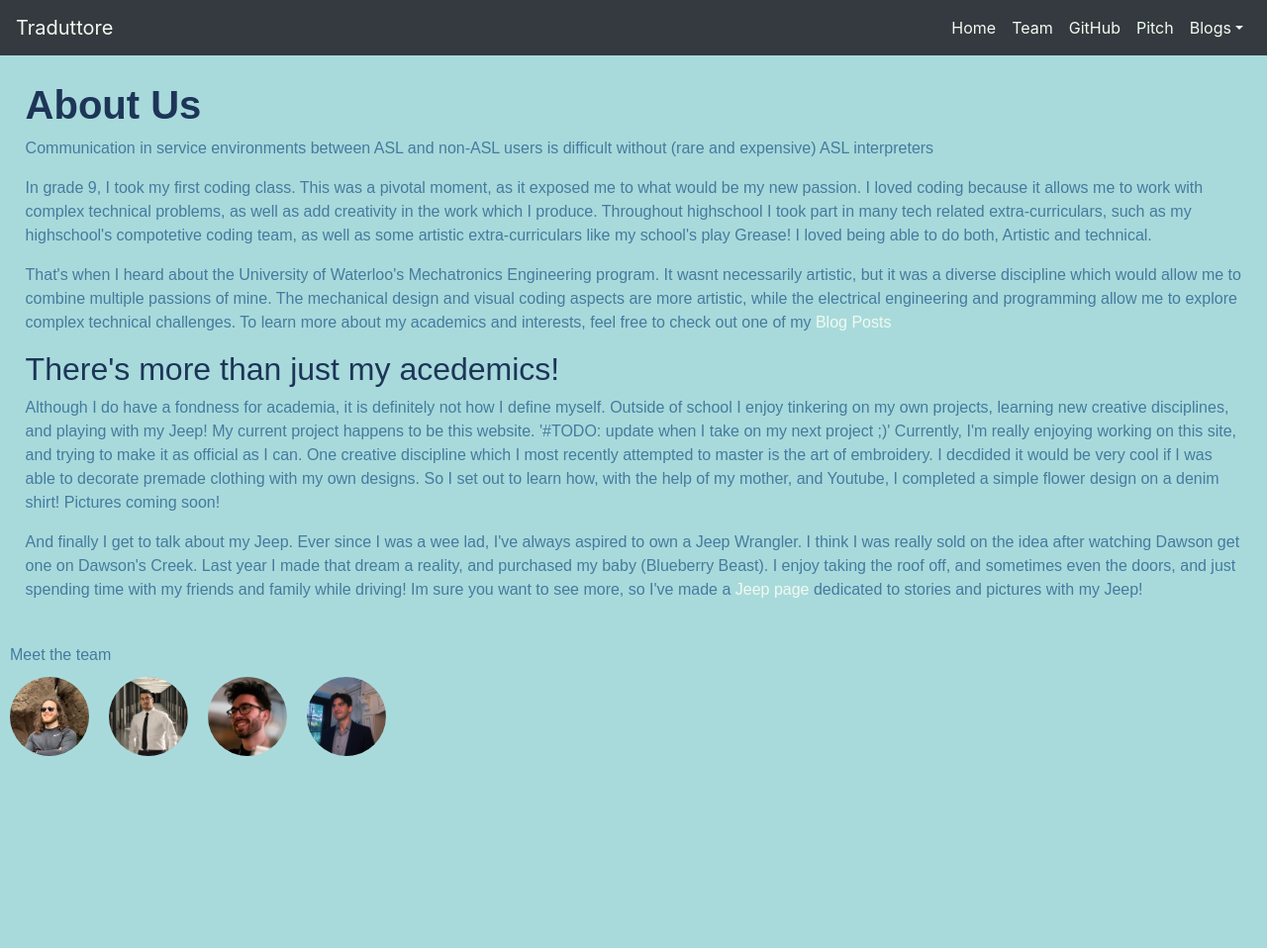
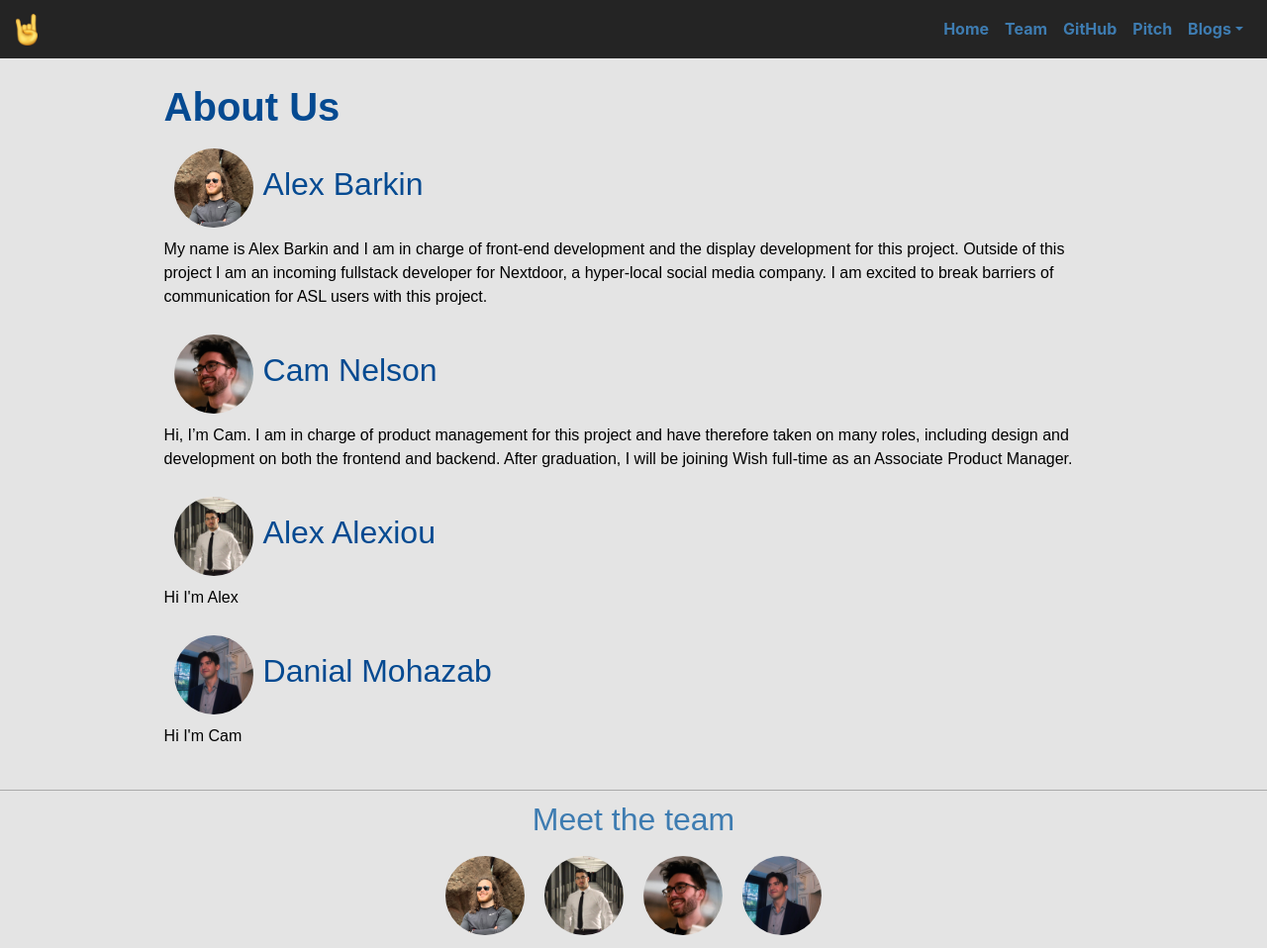
Before and after one commit to traduttore/traduttore.github.io, a Gatsby site: page /Team in a window 1280 px wide. Shown: the whole page at 99% size. Before the commit the page ends 800 px from the top, so only its background shows below. Built offline with nearby package versions, Linux system fonts and the light colour scheme; Gatsby itself is replaced by a stand-in of ours; a web font is replaced by a local one.

Commit message:
Visual changes

```diff
--- a/src/components/Callingcard.jsx
+++ b/src/components/Callingcard.jsx
@@ -9,8 +9,14 @@ import "../styles/app.css";
 const Callingcard = () => (
   <div className="container--address">
     <address className="container--address-me">
-    <p style={{margin:"0 10px"}}>{`Meet the team\n`}</p>
-    <div>
+    <div style={
+      {height: "1px",
+      width: "100%",
+      backgroundColor: "darkgray",
+      marginBottom: "10px"
+    }}/>
+    <h2 style={{width:"fit-content", marginLeft:"auto", marginRight:"auto"}}><a href='/Team/'>{`Meet the team\n`}</a></h2>
+    <div style={{width:"fit-content", marginLeft:"auto", marginRight:"auto"}}>
       <a href="https://www.linkedin.com/in/abarkin/" target="_blank">
         <img src={headshotAlex} className="headshot" alt="headshot"/>
       </a>
--- a/src/components/Header.jsx
+++ b/src/components/Header.jsx
@@ -2,21 +2,19 @@ import React from "react";
 
 import {
   Collapse,
-  Tooltip,
   Navbar,
   NavbarToggler,
   NavbarBrand,
   Nav,
   NavItem,
   NavLink,
-  Modal,
-  ModalBody,
   UncontrolledDropdown,
   DropdownToggle,
-  Progress,
   DropdownMenu,
   DropdownItem,
 } from "reactstrap";
+
+import logo from "../../static/trad-icon.png";
 
 import "../styles/app.css";
 import "bootstrap/dist/css/bootstrap.min.css";
@@ -57,11 +55,11 @@ class Header extends React.Component {
   render() {
     return (
       <nav>
-        <Navbar color="dark" dark expand="md">
-          <NavbarBrand href="/">Traduttore</NavbarBrand>
+        <Navbar className="nav-head" expand="md">
+          <NavbarBrand href="/Home/"><img style={{width: '22px', height: '32px'}}src={logo}/></NavbarBrand>
           <NavbarToggler onClick={this.dropDownToggle} />
           <Collapse isOpen={this.state.dropDownIsOpen} navbar>
-            <Nav className="ml-auto" navbar>
+            <Nav style={{fontWeight: 700}} className="ml-auto" navbar>
               <NavItem>
                 <NavLink href="/Home/">Home</NavLink>
               </NavItem>
--- a/src/components/Layout.jsx
+++ b/src/components/Layout.jsx
@@ -6,7 +6,7 @@ import Callingcard from "./Callingcard.jsx";
 
 import "../styles/app.css";
 
-const Layout = ({ hasNoBorder, children }) => (
+const Layout = ({ hasNoBorder, children, image }) => (
   <>
     <Helmet
       title={"Traduttore"}
@@ -20,6 +20,7 @@ const Layout = ({ hasNoBorder, children }) => (
       ]}
     />
     <Header />
+    {image}
     <main
       className={hasNoBorder ? "container--main--no-border" : "container--main"}
     >
--- a/src/pages/Team.jsx
+++ b/src/pages/Team.jsx
@@ -1,6 +1,11 @@
 import React from "react";
 
 import Layout from "../components/Layout.jsx";
+
+import headshotAlex from "../images/headshot_alex.jpg";
+import headshotAlexiou from "../images/headshot_alexiou.jpeg";
+import headshotCam from "../images/headshot_cam.jpeg";
+import headshotDanial from "../images/headshot_danial.jpeg";
 
 import "../styles/app.css";
 
@@ -8,55 +13,39 @@ const Team = () => (
   <Layout>
     <h1>About Us</h1>
     <article className="blog-post-content">
-      <p>
-        {`Communication in service environments between ASL and non-ASL users is difficult without (rare and expensive) ASL interpreters`}
-      </p>
-      <p>
-        {`In grade 9, I took my first coding class. This was a pivotal moment, as
-        it exposed me to what would be my new passion. I loved coding because it
-        allows me to work with complex technical problems, as well as add
-        creativity in the work which I produce. Throughout highschool I took
-        part in many tech related extra-curriculars, such as my highschool's
-        compotetive coding team, as well as some artistic extra-curriculars like
-        my school's play Grease! I loved being able to do both, Artistic and
-        technical.`}
-      </p>
-      <p>
-        {`That's when I heard about the University of Waterloo's Mechatronics
-        Engineering program. It wasnt necessarily artistic, but it was a diverse
-        discipline which would allow me to combine multiple passions of mine.
-        The mechanical design and visual coding aspects are more artistic, while
-        the electrical engineering and programming allow me to explore complex
-        technical challenges. To learn more about my academics and interests,
-        feel free to check out one of my `}
-        <a href="/Blog">Blog Posts</a>
-      </p>
-      <h2>{`There's more than just my acedemics!`}</h2>
-      <p>
-        {`Although I do have a fondness for academia, it is definitely not how I
-        define myself. Outside of school I enjoy tinkering on my own projects,
-        learning new creative disciplines, and playing with my Jeep! My current
-        project happens to be this website. '#TODO: update when I take on my
-        next project ;)' Currently, I'm really enjoying working on this site,
-        and trying to make it as official as I can. One creative discipline
-        which I most recently attempted to master is the art of embroidery. I
-        decdided it would be very cool if I was able to decorate premade
-        clothing with my own designs. So I set out to learn how, with the help
-        of my mother, and Youtube, I completed a simple flower design on a denim
-        shirt! Pictures coming soon!`}
-        {/* <comment> add Gallery Page </comment> */}
-      </p>
-      <p>
-        {`And finally I get to talk about my Jeep. Ever since I was a wee lad,
-        I've always aspired to own a Jeep Wrangler. I think I was really sold on
-        the idea after watching Dawson get one on Dawson's Creek. Last year I
-        made that dream a reality, and purchased my baby (Blueberry Beast). I
-        enjoy taking the roof off, and sometimes even the doors, and just
-        spending time with my friends and family while driving! Im sure you want
-        to see more, so I've made a `}
-        <a href="/Jeep">Jeep page</a>
-        {` dedicated to stories and pictures with my Jeep!`}
-      </p>
+      <div style={{display: 'flex'}}>
+        <a href="https://www.linkedin.com/in/abarkin/" target="_blank">
+          <img src={headshotAlex} className="headshot" alt="headshot"/>
+        </a>
+        <h2 style ={{flex: 1,alignSelf: "center"}}>Alex Barkin</h2>
+      </div>
+      <p>{`My name is Alex Barkin and I am in charge of front-end development and the display
+      development for this project. Outside of this project I am an incoming fullstack developer
+      for Nextdoor, a hyper-local social media company. I am excited to break barriers of communication
+      for ASL users with this project.`}</p>
+      <div style={{display: 'flex'}}>
+        <a href="https://www.linkedin.com/in/camcnelson/" target="_blank">
+          <img src={headshotCam} className="headshot" alt="headshot" />
+        </a>
+        <h2 style ={{flex: 1,alignSelf: "center"}}>Cam Nelson</h2>
+      </div>
+      <p>{`Hi, I’m Cam. I am in charge of product management for this project and have therefore
+      taken on many roles, including design and development on both the frontend and backend.
+      After graduation, I will be joining Wish full-time as an Associate Product Manager. `}</p>
+      <div style={{display: 'flex'}}>
+        <a href="https://www.linkedin.com/in/alex-alexiou/" target="_blank">
+          <img src={headshotAlexiou} className="headshot" alt="headshot" />
+        </a>
+        <h2 style ={{flex: 1,alignSelf: "center"}}>Alex Alexiou</h2>
+      </div>
+      <p>{`Hi I'm Alex`}</p>
+      <div style={{display: 'flex'}}>
+        <a href="https://www.linkedin.com/in/dmohazab/" target="_blank">
+          <img src={headshotDanial} className="headshot" alt="headshot" />
+        </a>
+        <h2 style ={{flex: 1,alignSelf: "center"}}>Danial Mohazab</h2>
+      </div>
+      <p>{`Hi I'm Cam`}</p>
     </article>
   </Layout>
 );
--- a/src/styles/app.css
+++ b/src/styles/app.css
@@ -1,27 +1,48 @@
+:root {
+    --main-color: #000000;
+    --secondary-color: #e4e4e4;
+    --heading-color: #054A91;
+    --header-color: #242424;
+    --link-color: #3E7CB1;
+}
+.nav-head {
+    background-color: var(--header-color);
+}
+
 body {
     /* This is to override bootstrap's white background */
-    background-color: #a8dadc !important;
+    background-color: var(--secondary-color) !important;
+}
+
+img {
+    border-radius: 5px;
+}
+
+.centered-image {
+    margin-left: auto;
+    margin-right: auto;
+    display: block;
 }
 
 h1 {
-    color: #1d3557;
+    color: var(--heading-color);
     font-family: 'Arial', monospace;
     font-weight: 600 !important;
 }
 
 h2 {
-    color: #1d3557;
+    color: var(--heading-color);
     font-family: 'Arial', monospace;
 }
 
 .darkDropdown {
-    background-color: #343a40 !important;
+    background-color: var(--header-color) !important;
 }
 
 .dropdown-item:focus, .dropdown-item:hover {
     color: #16181b;
     text-decoration: none;
-    background-color: #444a50!important;
+    background-color: #444a50 !important;
 }
 
 .navbar-dark.navbar-brand {
@@ -34,7 +55,7 @@ h2 {
 }
 
 a {
-    color: #f1faee !important;
+    color: var(--link-color) !important;
 }
 
 .launch:hover {
@@ -42,7 +63,7 @@ a {
 }
 
 footer, .container--main {
-    background-color: #a8dadc;
+    background-color: var(--secondary-color);
 }
 
 .index--title {
@@ -61,10 +82,13 @@ footer, .container--main {
 
 .container--main {
     padding: 2%;
+    max-width: 1000px;
+    margin-left: auto;
+    margin-right: auto;
 }
 
 .container--graphics {
-    background-color: #a8dadc;
+    background-color: var(--secondary-color);
     display: flex;
     flex-direction: column;
     justify-content: center;
@@ -85,16 +109,16 @@ footer, .container--main {
     padding: 15px;
     font-family: 'Arial', monospace;
     font-size: 2em;
-    color: #457b9d !important;
-    background-color: #a8dadc;
-    border: 1px solid #457b9d;
+    color: var(--main-color) !important;
+    background-color: var(--secondary-color);
+    border: 1px solid var(--main-color);
     justify-content: center;
     align-self: center;
     font-weight: lighter;
 }
 
 .blog-post-content, .blog-post-content--border, .container--address {
-    color: #457b9d;
+    color: var(--main-color);
     font-family: 'Arial', monospace;
     font-weight: 500;
 }
@@ -113,6 +137,7 @@ footer, .container--main {
 .container--address {
     display: flex;
     flex-direction: column;
+    /* background-color: var(--header-color); */
 }
 
 .container--address-me {
```
Also changed, not shown: src/pages/Home.jsx (+29 -3 lines), 1 other file.
